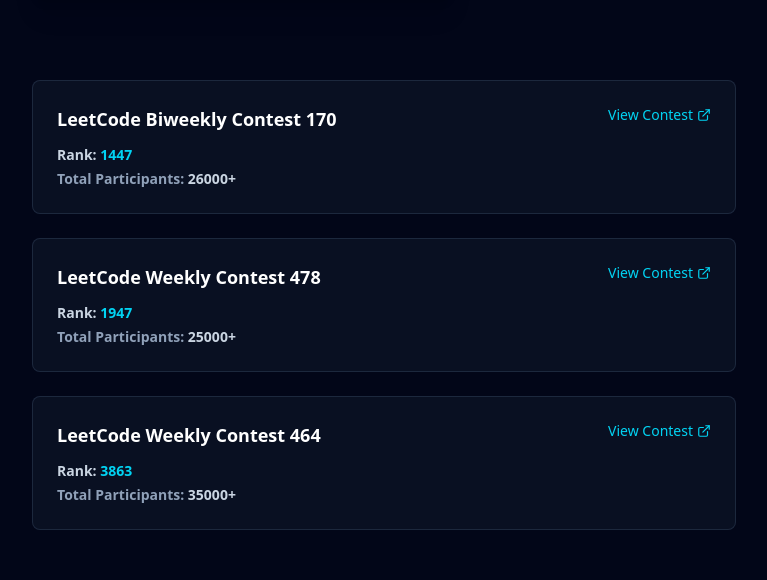
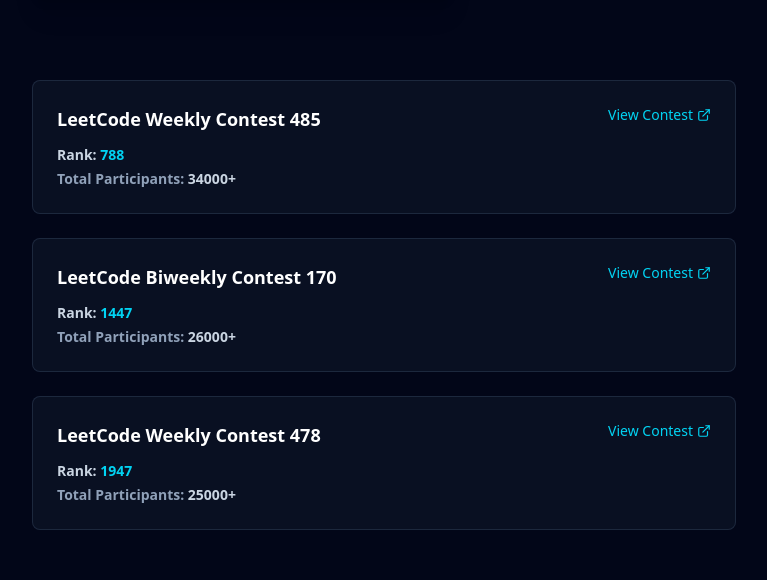
Before and after one commit to Sibuchanda/Portfolio, a React (Vite) app: page / in a window 1280 px wide. Shown: the part 3055-3635 px from the top of the page, without its empty margins (480-1247 px from the left). Built offline with nearby package versions, Linux system fonts and the light colour scheme.

Commit message:
update achievement section

```diff
--- a/src/App.jsx
+++ b/src/App.jsx
@@ -175,24 +175,24 @@
 const achievements = [
   {
     id: 1,
+    contest: "LeetCode Weekly Contest 485",
+    rank: 788,
+    participants: "34000+",
+    link: "https://leetcode.com/contest/weekly-contest-485/ranking/?region=global_v2",
+  },
+  {
+    id: 2,
     contest: "LeetCode Biweekly Contest 170",
     rank: 1447,
     participants: "26000+",
     link: "https://leetcode.com/contest/biweekly-contest-170/ranking/?region=global_v2",
   },
   {
-    id: 2,
+    id: 3,
     contest: "LeetCode Weekly Contest 478",
     rank: 1947,
     participants: "25000+",
     link: "https://leetcode.com/contest/weekly-contest-478/ranking/?region=global_v2",
-  },
-  {
-    id: 3,
-    contest: "LeetCode Weekly Contest 464",
-    rank: 3863,
-    participants: "35000+",
-    link: "https://leetcode.com/contest/weekly-contest-464/ranking/?region=global_v2",
   },
 ];
 
```
